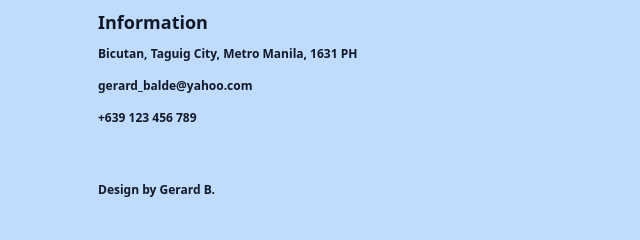
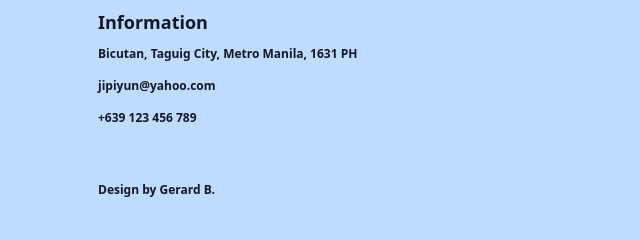
Before and after one commit to princegideon15/html-portfolio, a plain HTML site: page index.html in a window 1280 px wide. Shown: the part 4154-4394 px from the top of the page, 592-1232 px from the left. Drawn offline with nearby package versions, Linux system fonts and the light colour scheme.

Commit message:
Update index.html

```diff
--- a/index.html
+++ b/index.html
@@ -85,7 +85,7 @@
           <div class="p-10">
               <h2 class="text-lg font-semibold leading-8 text-gray-900 text-left">Information</h2>
               <h6 class="text-xs font-semibold leading-8 text-gray-900 text-left">Bicutan, Taguig City, Metro Manila, 1631 PH</h6>
-              <h6 class="text-xs font-semibold leading-8 text-gray-900 text-left">gerard_balde@yahoo.com</h6>
+              <h6 class="text-xs font-semibold leading-8 text-gray-900 text-left">jipiyun@yahoo.com</h6>
               <h6 class="text-xs font-semibold leading-8 text-gray-900 text-left">+639 123 456 789</h6>
               <h6 class="text-xs font-semibold leading-8 text-gray-900 text-left pt-10">Design by <span class="font-bold">Gerard B.</span></h6>
           </div>
```
